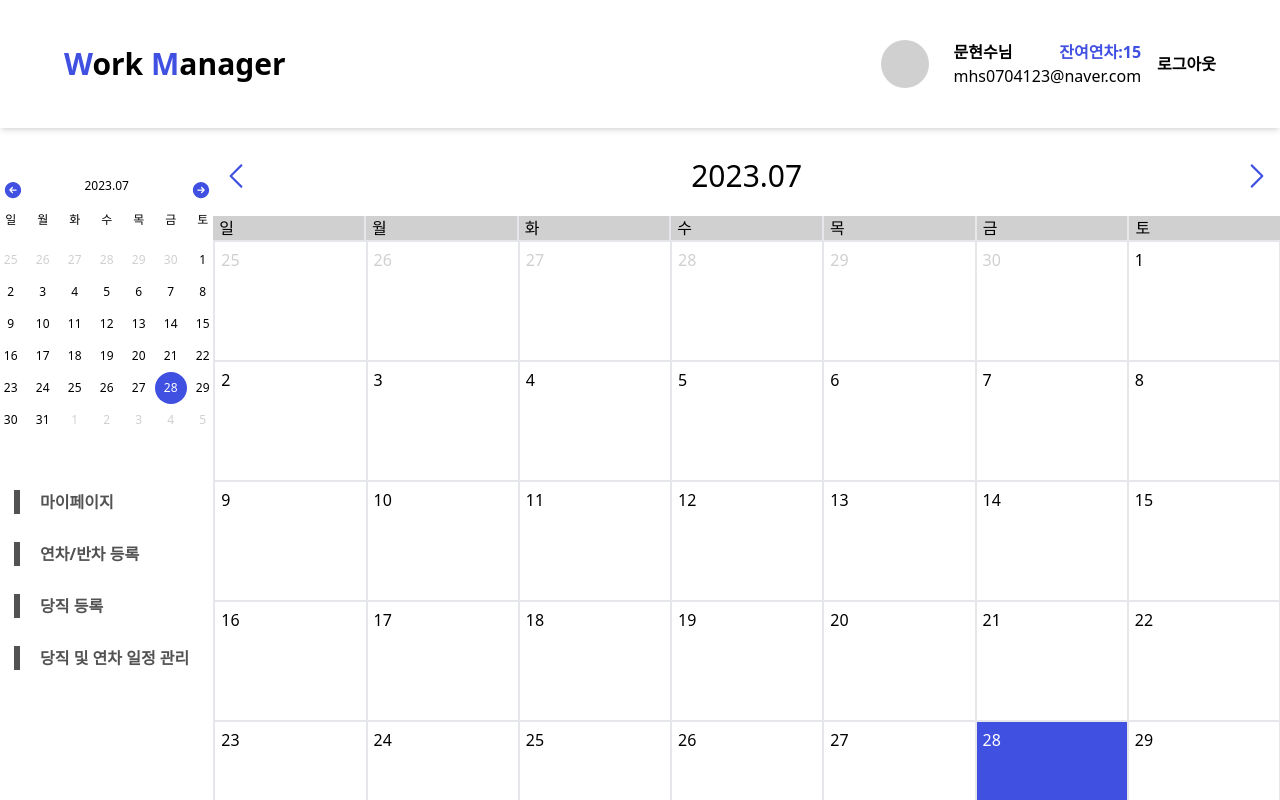
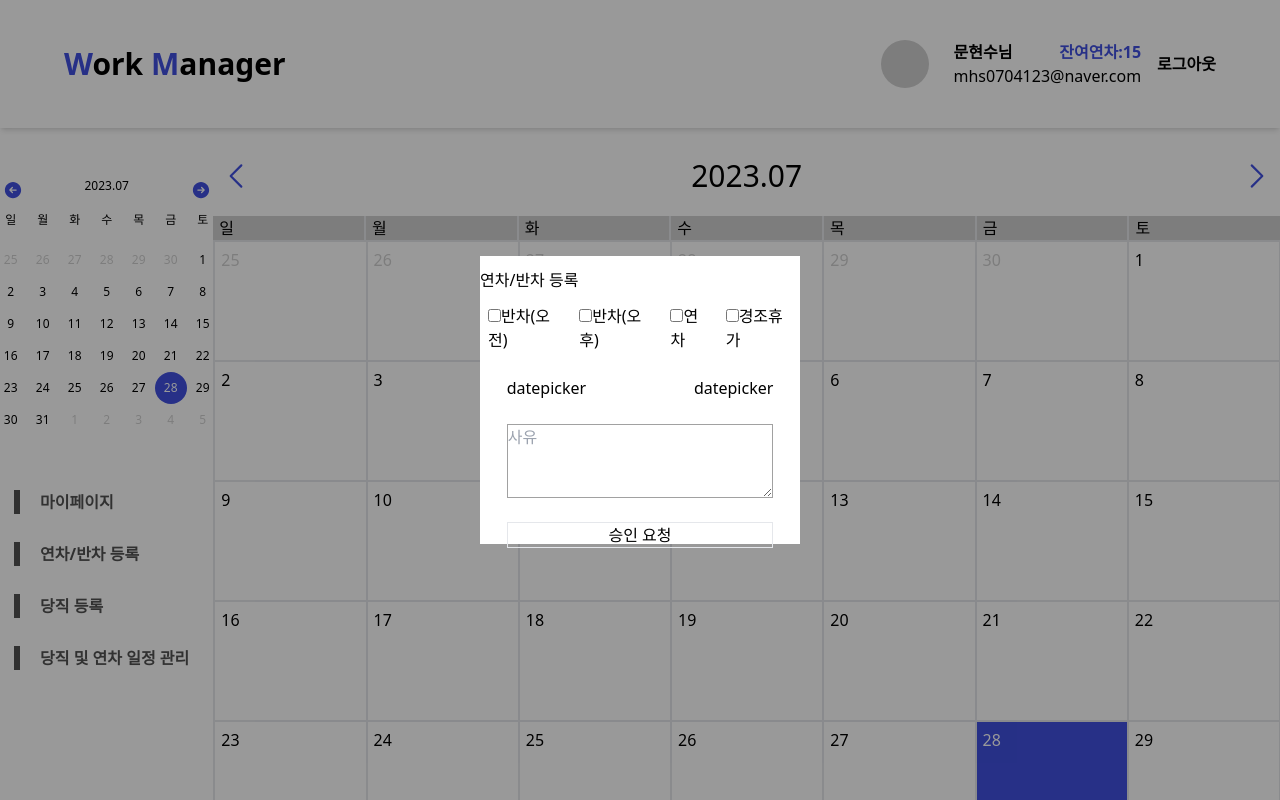
Before and after one commit to FC-MINI-4/attendance-front, a Next.js app: page /main in a window 1280 px wide. Shown: the top 800 px of the page. Built offline with nearby package versions, Linux system fonts and the light colour scheme.

Commit message:
승인모달기본틀

```diff
--- a/src/components/common/Modal.tsx
+++ b/src/components/common/Modal.tsx
@@ -0,0 +1,62 @@
+interface IModalProps {
+  title: string // 모달 제목
+  IsCheckBoxShow: boolean //checkbox 표시 여부
+  IsTextBoxShow: boolean //사유 input 표시 여부
+  submit: string // 제출버튼 내용
+}
+
+export default function ApproveModal(modalProps : IModalProps){
+
+  const MakeCheckBox = () =>{
+    const box = []
+    const checkBoxContents = ['반차(오전)', '반차(오후)' , '연차' , '경조휴가']
+
+    for(let i=0; i<4; i++){
+      box.push(
+        <div
+          key={i}
+          className="px-2">
+          <input type="checkbox"/>{checkBoxContents[i]}
+        </div>
+      )
+    }
+    return(
+      <div className="flex">{box}</div>
+    )
+  }
+
+
+  return(
+    <>
+      <div className="w-screen h-screen bg-black/40 fixed top-0 left-0 z-10">
+        <form className="w-3/12 h-72 bg-white absolute top-0 left-0 bottom-0 right-0 m-auto">
+          <div className="py-3">
+            {modalProps.title}
+          </div>
+          <div>
+            <div className="flex justify-center items-center pb-6">
+              {modalProps.IsCheckBoxShow ? <MakeCheckBox/> : null}
+            </div>
+            <div className="flex justify-between items-center w-5/6 mx-auto pb-6">
+              <div>datepicker</div>
+              <div>datepicker</div>
+            </div>
+            <div className="flex justify-center items-center pb-6">
+              {modalProps.IsTextBoxShow
+                ? <textarea placeholder="사유" cols={60} rows={3} className="w-5/6 border border-modalBorder"></textarea>
+                : null
+              }
+
+            </div>
+            <div className="flex justify-center items-center">
+              <input
+                type="submit" value={modalProps.submit}
+                className="border cursor-pointer w-5/6"/>
+            </div>
+          </div>
+        </form>
+      </div>
+    </>
+
+  )
+}
--- a/src/pages/main.tsx
+++ b/src/pages/main.tsx
@@ -1,9 +1,16 @@
 import Calendar from '@/components/main/MainCalendar';
 import MainHeader from '@/components/main/MainHeader';
 import SideMenu from '@/components/main/MainSideMenu';
+import ApproveModal from '@/components/common/Modal';
 
 export default function main(){
   return(
+  <>
+    <ApproveModal
+      title={'연차/반차 등록'}
+      IsCheckBoxShow={true}
+      IsTextBoxShow={true}
+      submit={'승인 요청'}/>
     <div className='w-screen h-screen position'>
       <div className='absolute top-0 left-0 w-full shadow-md'>
         <MainHeader/>
@@ -15,5 +22,7 @@ export default function main(){
         <Calendar/>
       </div>
     </div>
+  </>
+
   )
 }
--- a/tailwind.config.js
+++ b/tailwind.config.js
@@ -19,7 +19,8 @@ module.exports = {
         secondaryGray: '#757575',
         subTextAndBorder: '#9CA3Af',
         mainOrange: '#FF8339', // main orange
-        mainBlack: '#525252'
+        mainBlack: '#525252',
+        modalBorder: '#A1A1A1'
       }
     }
   },
```
Lines whose indentation alone changed are shown as unchanged.
